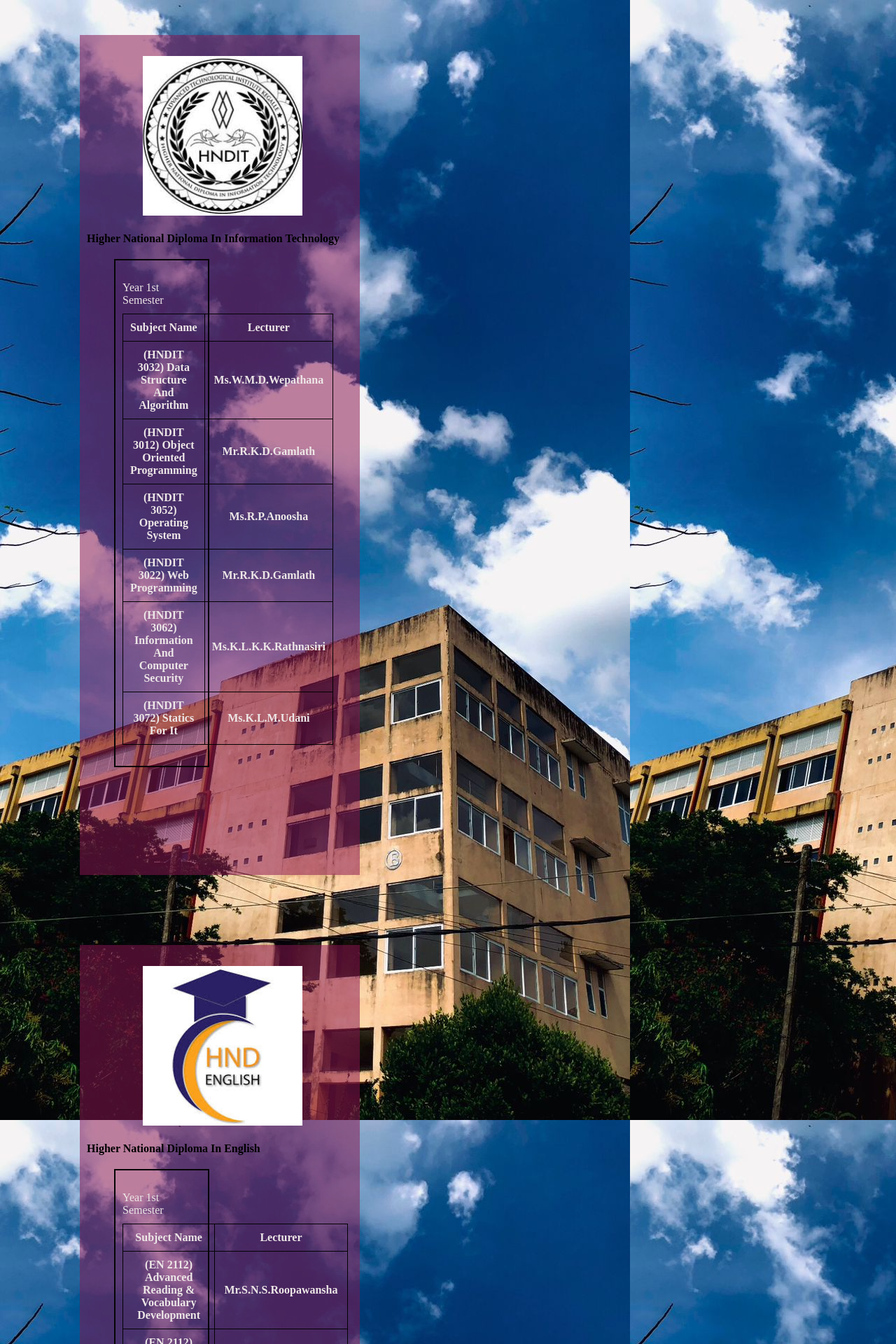
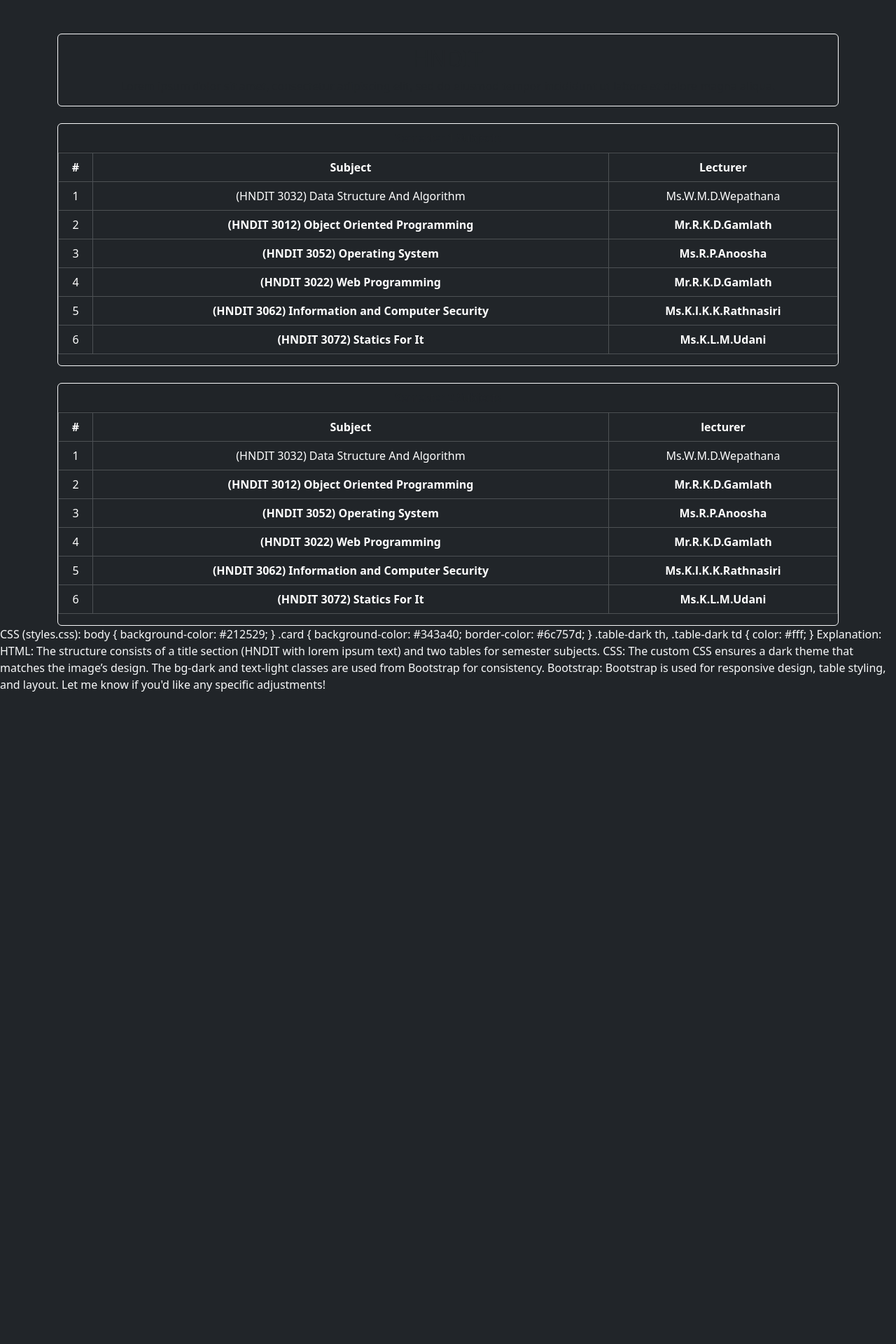
Before and after one commit to Dilan-Sathruwan/LHM_System, a PHP site: page /shehani/gallery.php in a window 1280 px wide. Shown: the top 1920 px of the page at 70% size. After the commit the page ends 988 px from the top, so only its background shows below. Run offline with PHP 8.4, Linux system fonts and the light colour scheme; lists and menus that the app fills with data are empty.

Commit message:
create table for Semester subjects

```diff
--- a/shehani/gallery.php
+++ b/shehani/gallery.php
@@ -1,132 +1,69 @@
 <!DOCTYPE html>
 <html lang="en">
 <head>
-    <meta charset="UTF-8" />
-    <meta name="viewport" content="width=device-width, initial-scale=1.0" />
-    <title>Document</title>
-    <link rel="stylesheet" href="gallery.css" />
-    <link rel="stylesheet" href="main.css" />
+    <meta charset="UTF-8">
+    <meta name="viewport" content="width=device-width, initial-scale=1.0">
+    <title>HNDIT Subjects</title>
+    <link href="https://cdn.jsdelivr.net/npm/bootstrap@5.3.0-alpha1/dist/css/bootstrap.min.css" rel="stylesheet">
+    <link rel="stylesheet" href="styles.css">
+</head>
+<body class="bg-dark text-light">
 
-    <!-- Fontawesome  -->
-    <link
-      rel="stylesheet"
-      href="https://cdnjs.cloudflare.com/ajax/libs/font-awesome/6.2.0/css/all.min.css"
-      integrity="sha512-xh6O/CkQoPOWDdYTDqeRdPCVd1SpvCA9XXcUnZS2FmJNp1coAFzvtCN9BmamE+4aHK8yyUHUSCcJHgXloTyT2A=="
-      crossorigin="anonymous"
-      referrerpolicy="no-referrer"
-    />
-  </head>
+    <div class="container mt-5">
+        <!-- Title Section -->
+        <div class="card text-center bg-dark border-light">
+            <div class="card-body">
+                <h2 class="card-title">HNDIT</h2>
+                <p class="card-text">Lorem ipsum dolor sit amet, consectetur adipiscing elit, sed do eiusmod tempor incididunt ut labore et dolore magna aliqua.</p>
+            </div>
+        </div>
 
-
-    <div class="container">
-      <div class="card">
-        <img src="./img/221.jpg" alt="" />
-        <h4>Higher National Diploma In Information Technology</h4>
-        <div class="container">
-          <div class="course-block">
-
-
-            <div class="table-container">
-              <th colspan="2">  Year 1st Semester</th>
-              <table>
-                  <th>Subject Name</th>
+        <!-- Semester 1 Subjects -->
+        <div class="card mt-4 bg-dark border-light">
+            <div class="card-header text-center">
+                Semester 1 Subjects
+            </div>
+            <table class="table table-dark table-bordered text-center">
+                <thead>
+                    <tr>
+                        <th>#</th>
+                        <th>Subject</th>
                         <th>Lecturer</th>
-
+                    </tr>
+                </thead>
+                <tbody>
                     <tr>
-                      <th>(HNDIT 3032) Data Structure And Algorithm </th>
-                      <th>Ms.W.M.D.Wepathana</th>
+                        <td>1</td>
+                        <td>(HNDIT 3032) Data Structure And Algorithm</td>
+                        <td>Ms.W.M.D.Wepathana</td>
                     </tr>
                     <tr>
+                        <td>2</td>
                         <th>(HNDIT 3012) Object Oriented Programming</th>
                         <th>Mr.R.K.D.Gamlath</th>
                     </tr>
                     <tr>
+                        <td>3</td>
                         <th>(HNDIT 3052) Operating System</th>
                          <th>Ms.R.P.Anoosha </th>
                     </tr>
                     <tr>
+                         <td>4</td>
                          <th>(HNDIT 3022) Web Programming</th>
                          <th>Mr.R.K.D.Gamlath</th>
                     </tr>
                     <tr>
+                          <td>5</td>
                           <th>(HNDIT 3062) Information and Computer Security</th>
                           <th>Ms.K.l.K.K.Rathnasiri</th>
+
                     </tr>
                     <tr>
+
+                          <td>6</td>
                           <th>(HNDIT 3072) Statics For It</th>
                           <th>Ms.K.L.M.Udani</th>
                     </tr>
-              </table>
-
-            </table>
-
-              </div>
-
-
-      <!--english-->
-        </div>
-        </div>
-      </div>
-      </div>
-
-      <div class="container">
-        <div class="card">
-          <img src="./images/7777.jpg" alt="" />
-          <h4>Higher National Diploma In English</h4>
-          <div class="container">
-            <div class="course-block">
-
-
-              <div class="table-container">
-                <th colspan="2">  Year 1st Semester</th>
-                <table>
-                    <th>Subject Name</th>
-                    <th>Lecturer</th>
-
-                    <tr>
-                      <th>(EN 2112) Advanced Reading & Vocabulary Development </th>
-                      <th>Mr.S.N.S.Roopawansha</th>
-                  </tr>
-                  <tr>
-                      <th>(EN 2112) Technology based Communication Skills</th>
-                      <th>Mr.K.D.Guruge</th>
-                  </tr>
-                  <tr>
-                      <th>(EN 2113) Language Structure, Usage & Linguistics III</th>
-                      <th>Ms.C.H.A.K.Disanayake</th>
-                  </tr>
-                  <tr>
-                      <th>(EN 2114) Commonwealth Literature</th>
-                      <th>Ms.W.W.P.Ranasinghe</th>
-                  </tr>
-                  <tr>
-                      <th>(EN 2115) Professional Writing III</th>
-                      <th>Mr.T.R.Suraweera</th>
-                  </tr>
-                  <tr>
-                      <th>(EN 2116) Research Methodology</th>
-                      <th>Ms.P.A.K.Rathanasiri</th>
-                  </tr>
-
-                </table>
-
-              </table>
-
-                </div>
-
-
-        <!--english-->
-          </div>
-          </div>
-        </div>
-        </div>
-
-
-
-
-              </table>
-
-                </div>
 
 
 
@@ -134,7 +71,88 @@
 
 
 
+                </tbody>
+            </table>
+        </div>
+
+        <!-- Semester 2 Subjects -->
+        <div class="card mt-4 bg-dark border-light">
+            <div class="card-header text-center">
+                Semester 2 Subjects
+            </div>
+            <table class="table table-dark table-bordered text-center">
+                <thead>
+                    <tr>
+                        <th>#</th>
+                        <th>Subject</th>
+                        <th>lecturer</th>
+                    </tr>
+                </thead>
+                <tbody>
+                    <tr>
+                        <td>1</td>
+                        <td>(HNDIT 3032) Data Structure And Algorithm</td>
+                        <td>Ms.W.M.D.Wepathana</td>
+                    </tr>
+                    <tr>
+                        <td>2</td>
+                        <th>(HNDIT 3012) Object Oriented Programming</th>
+                        <th>Mr.R.K.D.Gamlath</th>
+                    </tr>
+                    <tr>
+                        <td>3</td>
+                        <th>(HNDIT 3052) Operating System</th>
+                         <th>Ms.R.P.Anoosha </th>
+                    </tr>
+                    <td>4</td>
+                    <th>(HNDIT 3022) Web Programming</th>
+                    <th>Mr.R.K.D.Gamlath</th>
+                </tr>
+                <tr>
+                    <td>5</td>
+                    <th>(HNDIT 3062) Information and Computer Security</th>
+                    <th>Ms.K.l.K.K.Rathnasiri</th>
+                </tr>
+                <tr>
+                    <td>6</td>
+                    <th>(HNDIT 3072) Statics For It</th>
+                    <th>Ms.K.L.M.Udani</th>
+                </tr>
 
 
+
+
+                </tbody>
+            </table>
+        </div>
+    </div>
+
+    <script src="https://cdn.jsdelivr.net/npm/bootstrap@5.3.0-alpha1/dist/js/bootstrap.bundle.min.js"></script>
 </body>
 </html>
+
+CSS (styles.css):
+
+body {
+    background-color: #212529;
+}
+
+.card {
+    background-color: #343a40;
+    border-color: #6c757d;
+}
+
+.table-dark th, .table-dark td {
+    color: #fff;
+}
+
+Explanation:
+
+HTML: The structure consists of a title section (HNDIT with lorem ipsum text) and two tables for semester subjects.
+
+CSS: The custom CSS ensures a dark theme that matches the image’s design. The bg-dark and text-light classes are used from Bootstrap for consistency.
+
+Bootstrap: Bootstrap is used for responsive design, table styling, and layout.
+
+
+Let me know if you'd like any specific adjustments!
```
Lines whose indentation alone changed are shown as unchanged.
